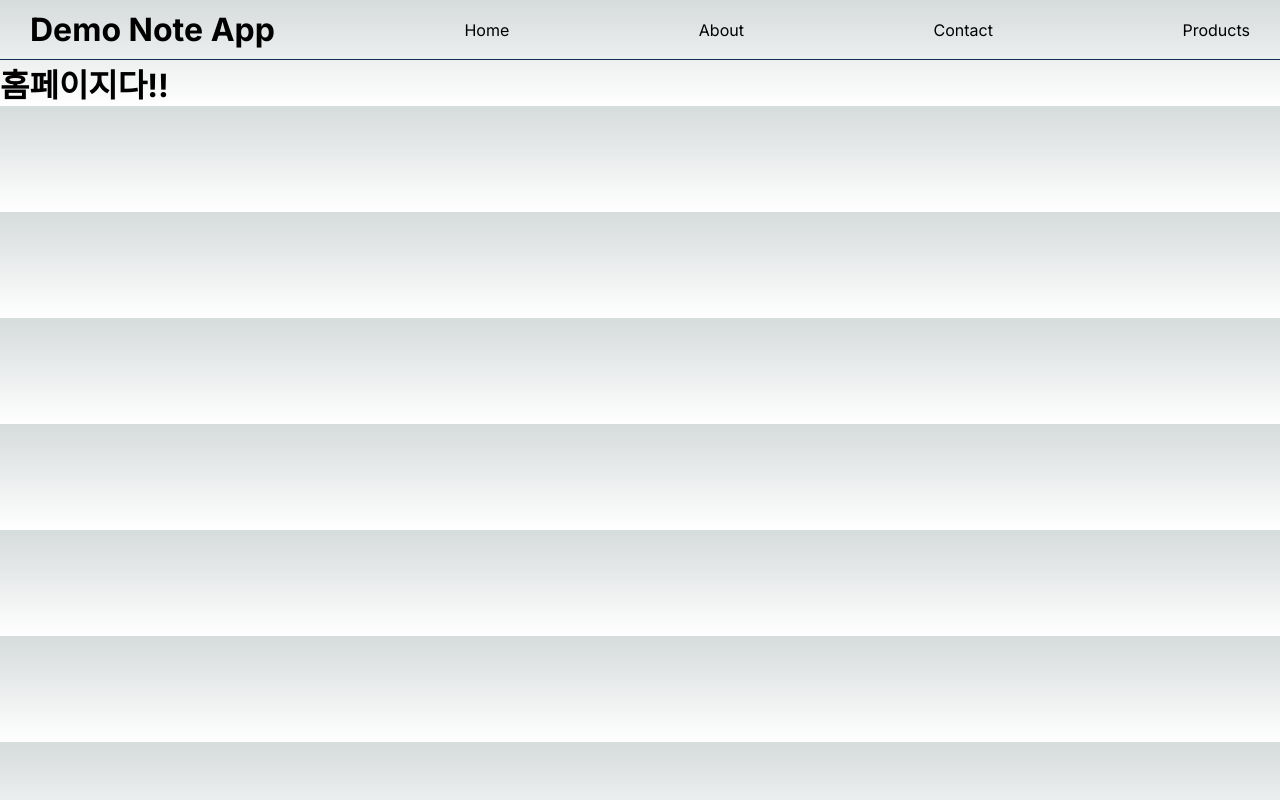
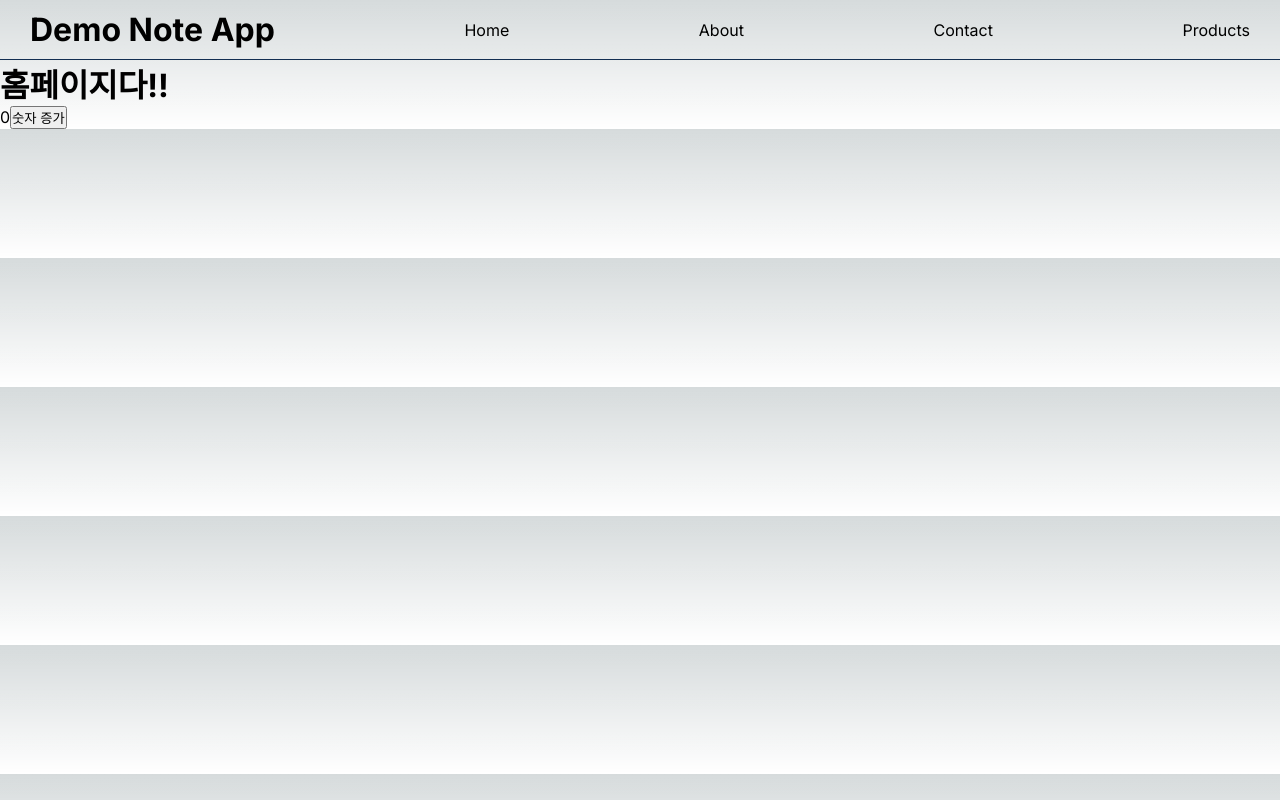
Before and after one commit to apeachicetea/nextjs_note, a Next.js app: page / in a window 1280 px wide. Built offline with nearby package versions, Linux system fonts and the light colour scheme.

Commit message:
Client component

```diff
--- a/src/app/page.tsx
+++ b/src/app/page.tsx
@@ -1,7 +1,13 @@
 import Image from "next/image";
 import styles from "./page.module.css";
+import Counter from "@/components/Counter";
 
 export default function Home() {
   console.log("안녕!");
-  return <h1>홈페이지다!!</h1>;
+  return (
+    <>
+      <h1>홈페이지다!!</h1>
+      <Counter />
+    </>
+  );
 }
--- /dev/null
+++ b/src/components/Counter.tsx
@@ -0,0 +1,13 @@
+"use client";
+import { useState } from "react";
+
+export default function Counter() {
+  const [count, setCount] = useState(0);
+
+  return (
+    <>
+      {count}
+      <button onClick={() => setCount((pre) => pre + 1)}>숫자 증가</button>
+    </>
+  );
+}
```
